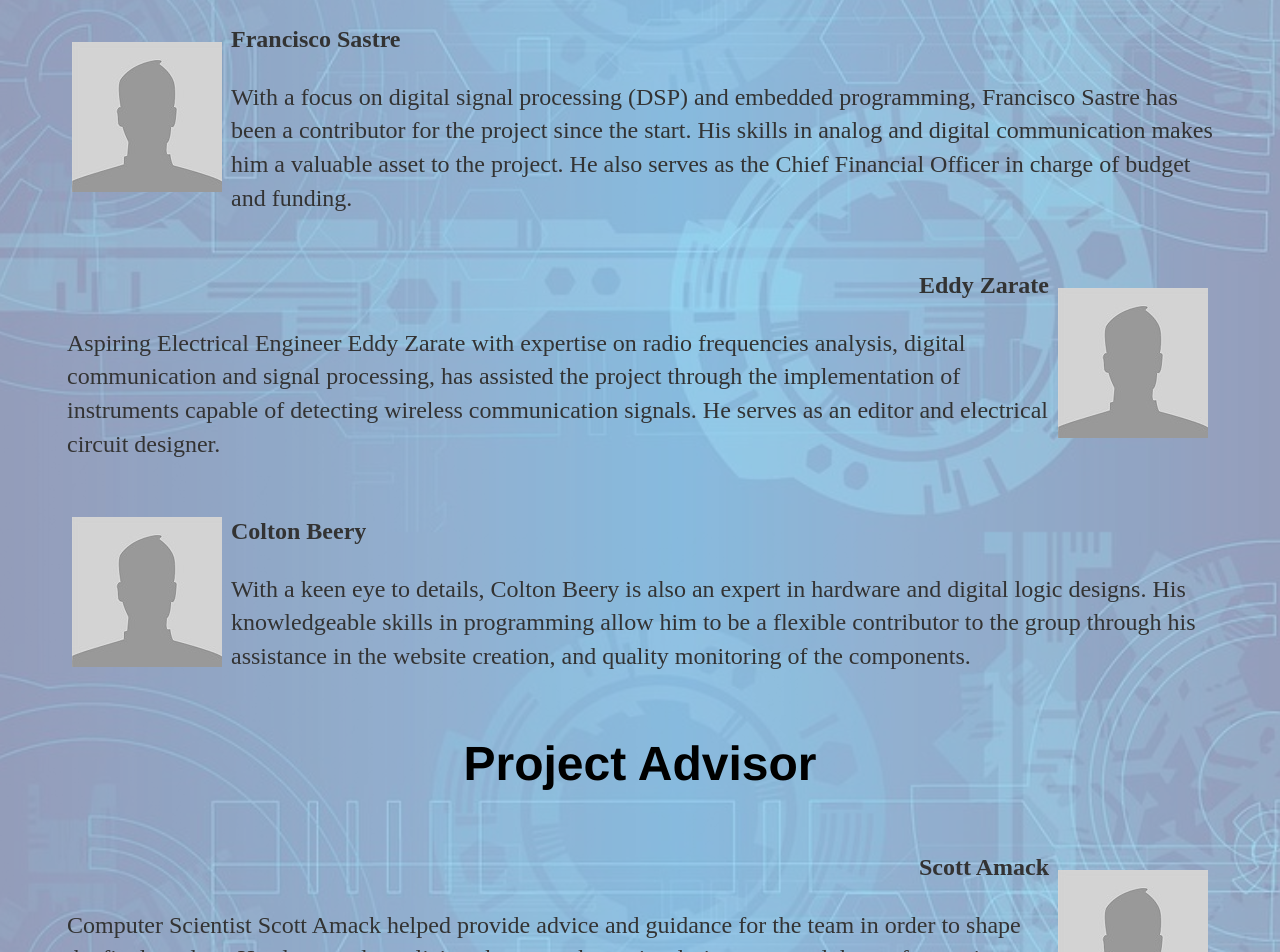
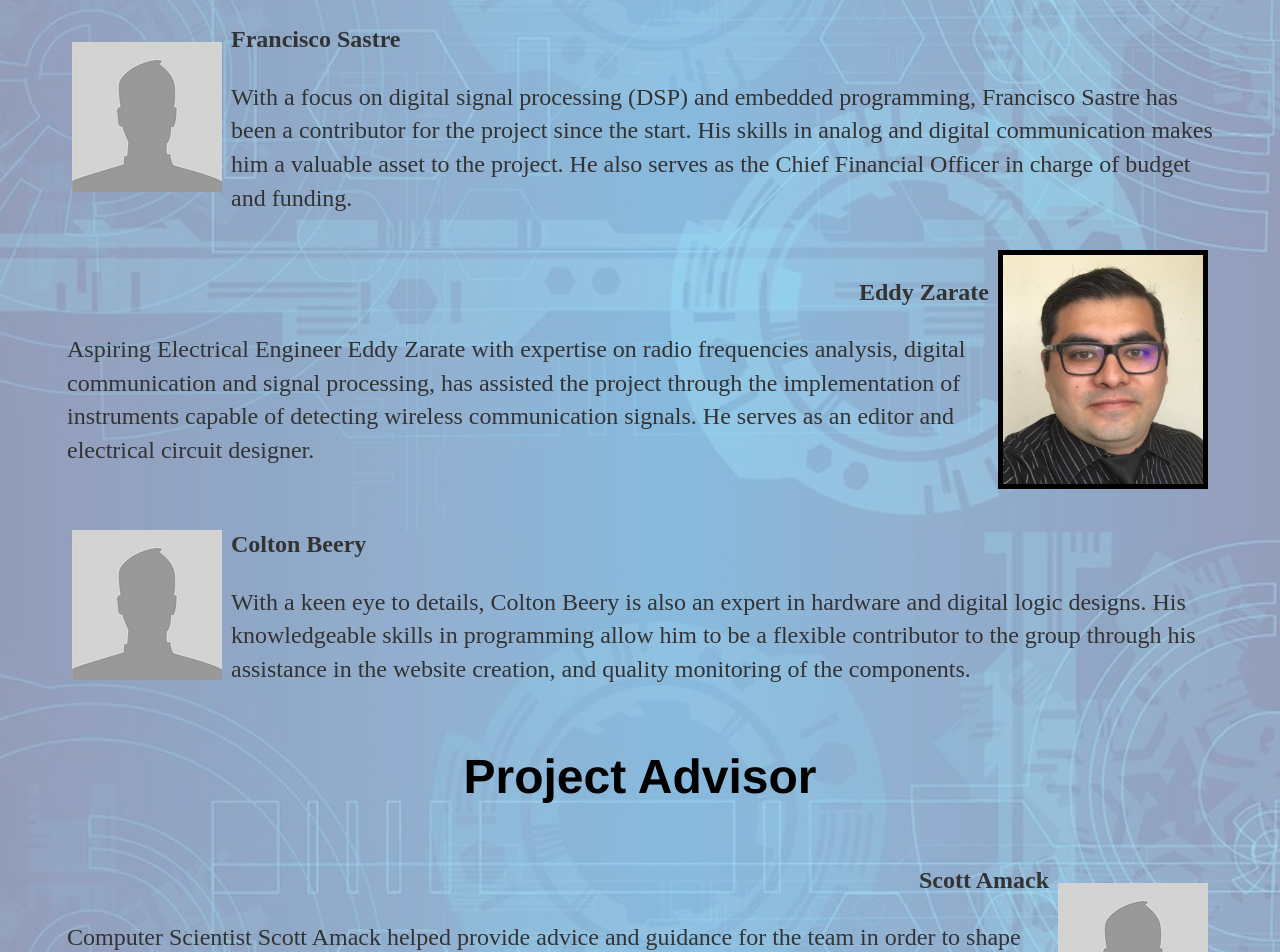
Before and after one commit to ColtonBeery/sarbumblebees, a Jekyll site: the page built from members/index.html, in a window 1280 px wide. Shown: the part 1268-2220 px from the top of the page. Built offline with Jekyll 4.4.1, drawn with Linux system fonts in a browser that asks for light colours.

Commit message:
Posted Eddy Bio Pic

```diff
--- a/members/index.html
+++ b/members/index.html
@@ -80,7 +80,7 @@ title: Members - SAR Bumblebees
 		<p>Aspiring Electrical Engineer Eddy Zarate with expertise on radio frequencies analysis, digital communication and signal processing, has assisted the project through the implementation of instruments capable of detecting wireless communication signals. He serves as an editor and electrical circuit designer.</p>
 		</td>
 		<td>
-			<img src="/images/Headshot-Placeholder.jpg" alt="Placeholder Image" style="margin:5px 5px">
+			<img src="/images/Eddy Bio Pic.jpg" alt="Placeholder Image" style="margin:5px 5px" width="200px" border="5">
 		</td>
 	</tr>
 </table>
```
